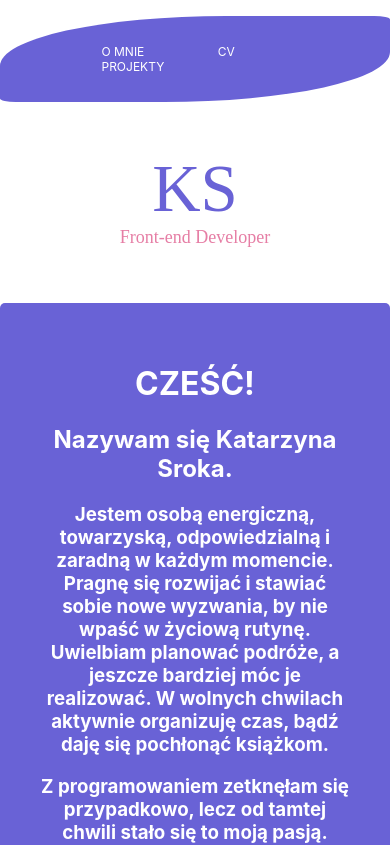
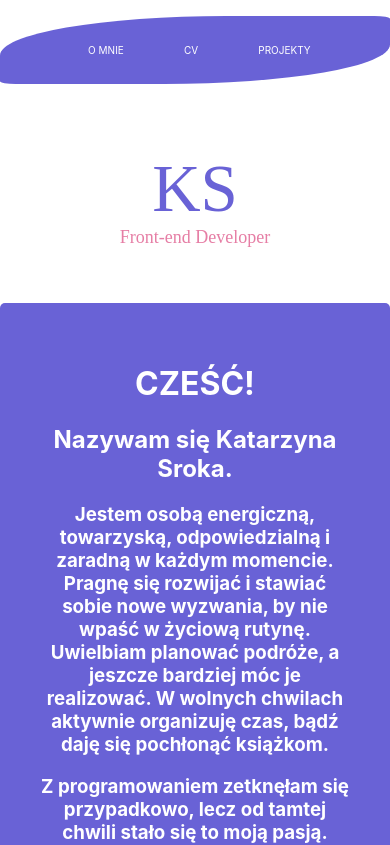
Before and after one commit to Catelyn99/Portfolio, a React (Create React App) app: page / in a window 390 px wide. Shown: the top 845 px of the page. Built offline with nearby package versions, Linux system fonts and the light colour scheme.

Commit message:
changed font size of menu item

```diff
--- a/src/Header/Header.module.scss
+++ b/src/Header/Header.module.scss
@@ -78,4 +78,8 @@ header {
         font-size: 67px;
         color: $blue-color;
     }
+    .menuitem {
+        margin-left: 18%;
+        font-size: 10px;
+    }
 }
```
